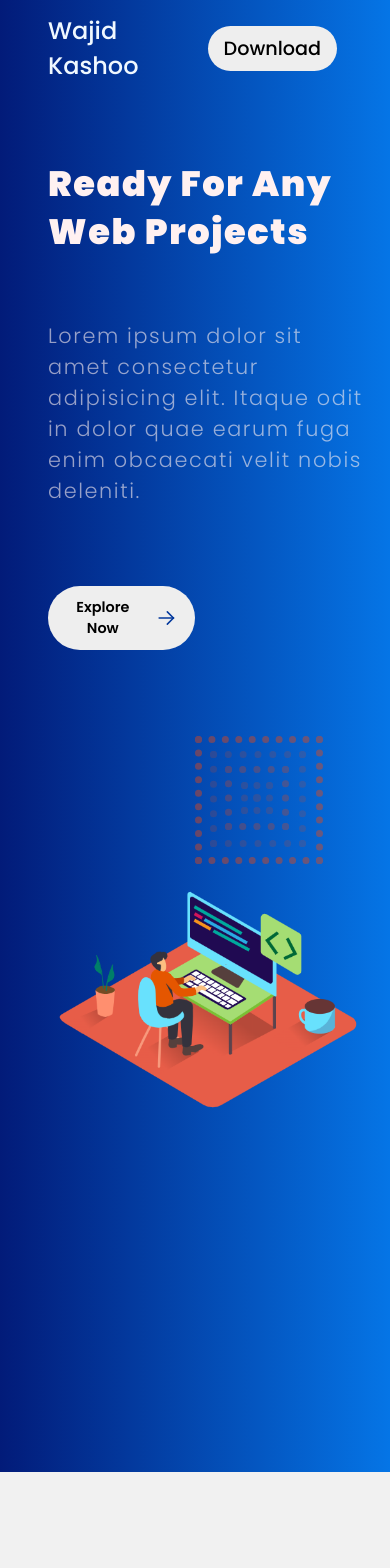
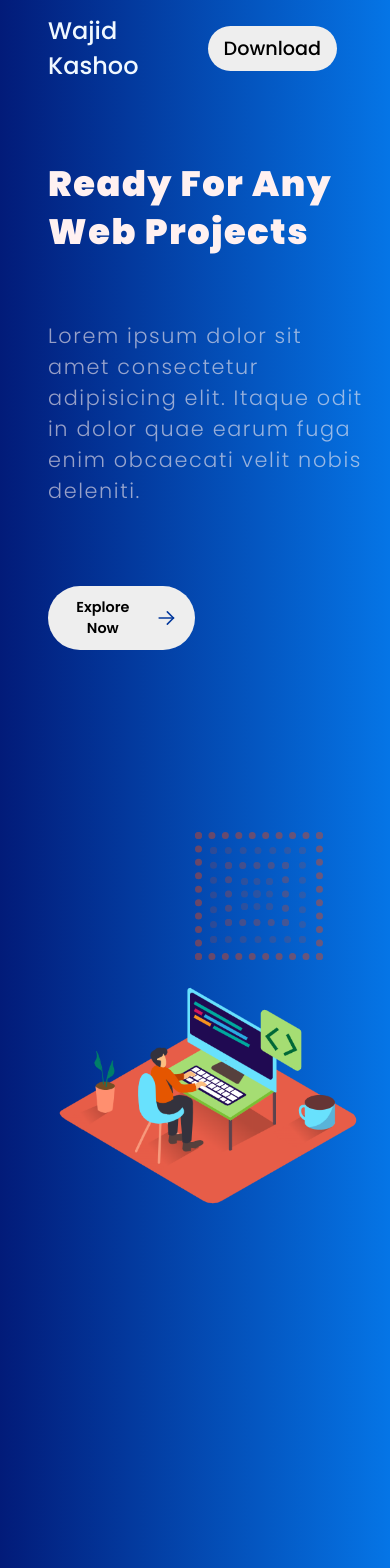
Before and after one commit to wajidkashoo14/ReactApp, a React (Create React App) app: page / in a window 390 px wide. Shown: the top 1568 px of the page. Built offline with nearby package versions, Linux system fonts and the light colour scheme.

Commit message:
modified heroSection

```diff
--- a/src/components/pages/HeroSection.css
+++ b/src/components/pages/HeroSection.css
@@ -123,7 +123,7 @@ svg{
 }
 .hero-svg{
   text-align: center;
-  margin: 6rem auto;
+  margin: 12rem auto;
 }
 .hero-img {
   align-items: center;
```
